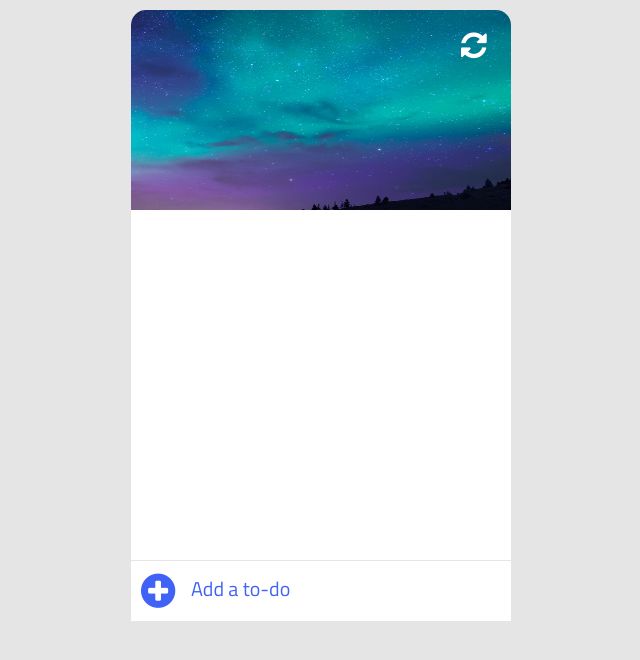
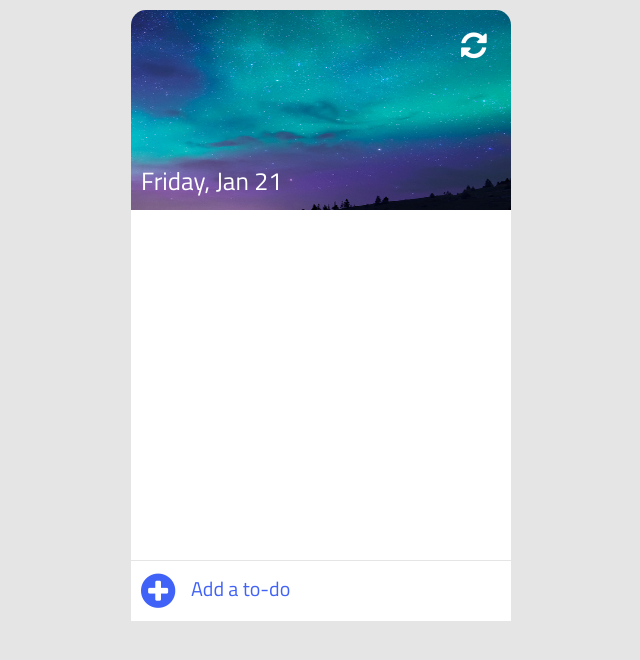
Before and after one commit to FrederickMih/More_ON_Todo, a plain HTML site: page index.html in a window 1280 px wide. Shown: the whole page, without its empty margins (319-959 px from the left). Drawn offline with Linux system fonts and the light colour scheme.

Commit message:
Add date

```diff
--- a/index.html
+++ b/index.html
@@ -15,9 +15,8 @@
       <div class="header">
         <div class="clear">
           <i class="fa fa-refresh"></i>
+        </div>
         <div id="date"></div>
-            </div>
-
       </div>
       <div class="content">
         <ul id="list">
@@ -30,10 +29,10 @@
       </div>
       <div class="add-to-do">
         <i class="fa fa-plus-circle"></i>
-            <input type="text" id="input" placeholder="Add a to-do">
+        <input type="text" id="input" placeholder="Add a to-do" />
       </div>
     </div>
 
-    <!-- <script src="js/app.js"></script> -->
+    <script src="js/app.js"></script>
   </body>
 </html>
--- a/js/app.js
+++ b/js/app.js
@@ -8,3 +8,8 @@ const input = document.getElementById('input');
 const CHECK = 'fa-check-circle';
 const UNCHECK = 'fa-circle-thin';
 const LINE_THROUGH = 'lineThrough';
+
+// Show today's date
+const options = {weekday:"long", month:"short", day:"numeric"};
+const today = new Date();
+dateElement.innerHTML = today.toLocaleDateString("en-US", options);
```
Lines whose indentation alone changed are shown as unchanged.
